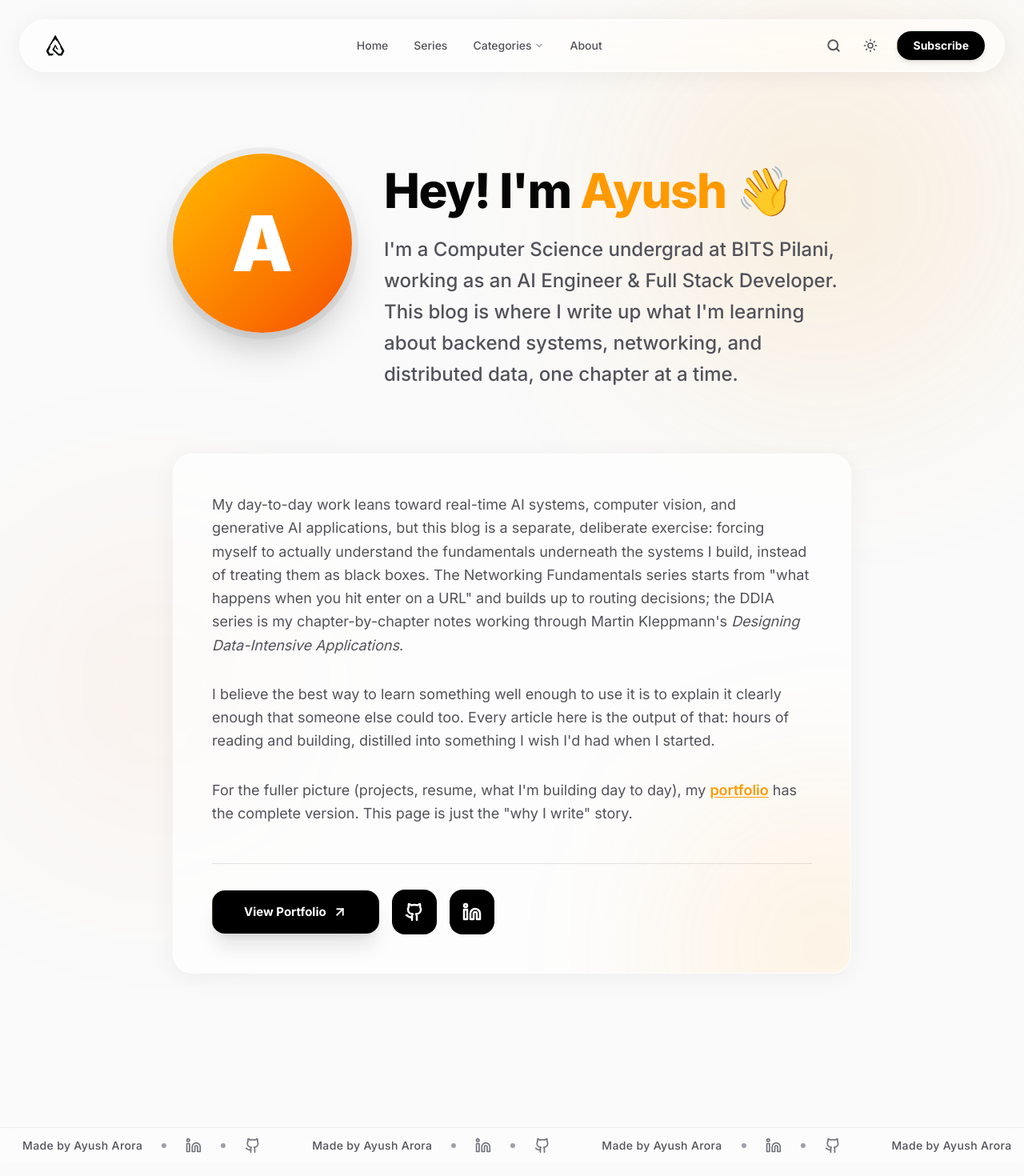
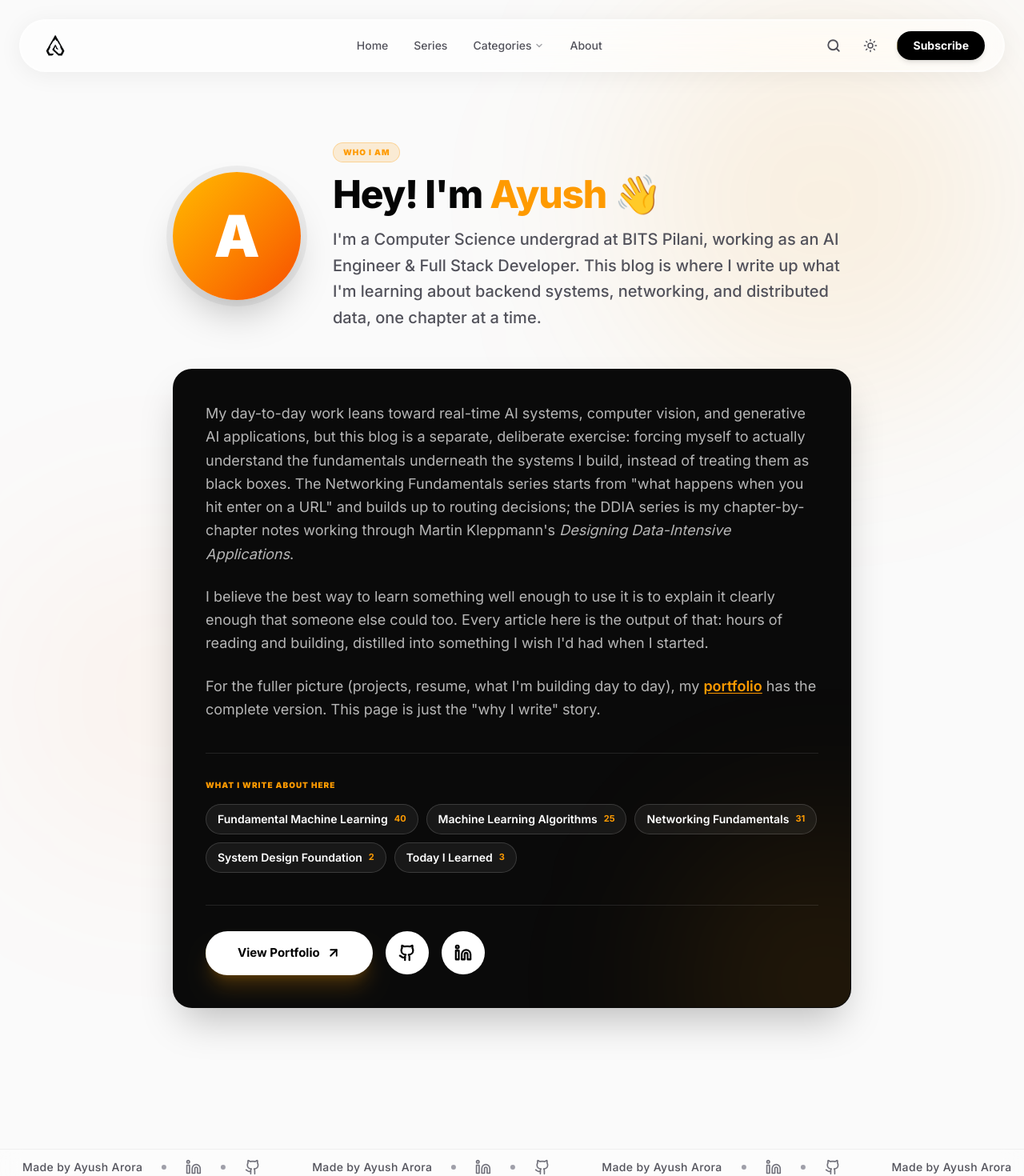
Before and after one commit to ayuslharora/blog-ayuslh, a Next.js app: page /about in a window 1280 px wide. Shown: the top 1470 px of the page at 80% size. Built offline with nearby package versions, Linux system fonts and the light colour scheme.

Commit message:
About page: restyle to match homepage cards, tighten hero spacing, add series chips

```diff
--- a/src/app/about/page.tsx
+++ b/src/app/about/page.tsx
@@ -1,5 +1,8 @@
+import Link from 'next/link';
 import Script from 'next/script';
 import { buildProfilePageJsonLd, serializeJsonLd } from '../../lib/jsonLd';
+import { getAllSeries, getPostsBySeries } from '../../lib/posts';
+import { getSeriesTitle } from '../../lib/covers';
 
 export const metadata = {
   title: 'About',
@@ -9,8 +12,14 @@ export const metadata = {
 };
 
 export default function AboutPage() {
+  const series = getAllSeries().map((s) => ({
+    slug: s,
+    title: getSeriesTitle(s),
+    count: getPostsBySeries(s).length,
+  }));
+
   return (
-    <div className="max-w-4xl mx-auto px-6 pb-24 pt-12 md:pt-20">
+    <div className="max-w-4xl mx-auto px-6 pb-20 pt-10 md:pt-16">
       <Script
         id="jsonld-profile"
         type="application/ld+json"
@@ -21,28 +30,30 @@ export default function AboutPage() {
       <div className="absolute top-1/2 left-0 w-[400px] h-[400px] bg-orange-500/5 rounded-full blur-[120px] -z-10 pointer-events-none" />
 
       {/* Hero Section */}
-      <div className="flex flex-col md:flex-row items-center md:items-start gap-10 mb-20">
-        <div className="relative w-40 h-40 md:w-56 md:h-56 shrink-0 rounded-full bg-gradient-to-br from-amber-400 to-orange-600 flex items-center justify-center font-black text-7xl md:text-8xl text-white shadow-2xl ring-8 ring-black/5 dark:ring-white/10 animate-fade-in-up">
+      <div className="flex flex-col md:flex-row items-center md:items-center gap-8 md:gap-10 mb-12">
+        <div className="relative w-32 h-32 md:w-40 md:h-40 shrink-0 rounded-full bg-gradient-to-br from-amber-400 to-orange-600 flex items-center justify-center font-black text-6xl md:text-7xl text-white shadow-2xl ring-8 ring-black/5 dark:ring-white/10 animate-fade-in-up">
           A
         </div>
 
-        <div className="text-center md:text-left flex flex-col justify-center h-full pt-4 animate-fade-in-up" style={{ animationDelay: '0.1s' }}>
-          <h1 className="text-5xl md:text-6xl font-extrabold mb-6 tracking-tight">
+        <div className="text-center md:text-left animate-fade-in-up" style={{ animationDelay: '0.1s' }}>
+          <span className="inline-flex items-center gap-1.5 px-3 py-1 rounded-full bg-amber-500/15 border border-amber-500/30 text-amber-500 text-[10px] font-black uppercase tracking-widest mb-4">
+            Who I Am
+          </span>
+          <h1 className="text-4xl md:text-5xl font-extrabold mb-4 tracking-tight">
             Hey! I&apos;m <span className="text-amber-500">Ayush 👋</span>
           </h1>
-          <p className="text-xl md:text-2xl text-[var(--text-secondary)] font-medium leading-relaxed max-w-2xl">
+          <p className="text-lg md:text-xl text-[var(--text-secondary)] font-medium leading-relaxed max-w-2xl">
             I&apos;m a Computer Science undergrad at BITS Pilani, working as an AI Engineer &amp; Full Stack Developer. This blog is where I write up what I&apos;m learning about backend systems, networking, and distributed data, one chapter at a time.
           </p>
         </div>
       </div>
 
-      {/* Content Section */}
-      <div className="grid grid-cols-1 md:grid-cols-1 gap-8 animate-fade-in-up" style={{ animationDelay: '0.2s' }}>
-        <div className="rounded-3xl p-8 md:p-12 glass-panel border border-black/10 dark:border-white/10 shadow-xl relative overflow-hidden group">
+      {/* Content Card */}
+      <div className="rounded-3xl p-8 md:p-10 bg-[#0a0a0a] border border-black/10 dark:border-white/10 shadow-2xl relative overflow-hidden group animate-fade-in-up" style={{ animationDelay: '0.2s' }}>
         {/* Subtle Background Glow */}
         <div className="absolute -bottom-40 -right-40 w-96 h-96 bg-amber-500/10 rounded-full blur-[100px] pointer-events-none group-hover:bg-amber-500/20 transition-colors duration-700" />
 
-          <div className="relative z-10 space-y-8 text-lg text-[var(--text-secondary)] leading-relaxed">
+        <div className="relative z-10 space-y-6 text-lg text-white/70 leading-relaxed">
           <p>
             My day-to-day work leans toward real-time AI systems, computer vision, and generative AI applications, but this blog is a separate, deliberate exercise: forcing myself to actually understand the fundamentals underneath the systems I build, instead of treating them as black boxes. The Networking Fundamentals series starts from &quot;what happens when you hit enter on a URL&quot; and builds up to routing decisions; the DDIA series is my chapter-by-chapter notes working through Martin Kleppmann&apos;s <em>Designing Data-Intensive Applications</em>.
           </p>
@@ -53,7 +64,7 @@ export default function AboutPage() {
             For the fuller picture (projects, resume, what I&apos;m building day to day), my{' '}
             <a
               href="https://ayuslh.in"
-                className="font-semibold text-amber-500 hover:text-amber-600 dark:hover:text-amber-400 underline underline-offset-2 transition-colors"
+              className="font-semibold text-amber-500 hover:text-amber-400 underline underline-offset-2 transition-colors"
             >
               portfolio
             </a>{' '}
@@ -61,26 +72,49 @@ export default function AboutPage() {
           </p>
         </div>
 
+        {/* What I write about */}
+        <div className="mt-10 pt-8 border-t border-white/10 relative z-10">
+          <span className="text-[10px] font-black uppercase tracking-widest text-amber-500 mb-4 block">
+            What I write about here
+          </span>
+          <div className="flex flex-wrap gap-2.5">
+            {series.map((s) => (
+              <Link
+                key={s.slug}
+                href={`/${s.slug}`}
+                className="group/chip inline-flex items-center gap-2 px-3.5 py-2 rounded-full bg-white/[0.06] hover:bg-white/[0.12] border border-white/15 text-white text-sm font-semibold transition-colors"
+              >
+                {s.title}
+                <span className="text-[11px] font-bold text-amber-500 group-hover/chip:text-amber-400">
+                  {s.count}
+                </span>
+              </Link>
+            ))}
+          </div>
+        </div>
+
         {/* Action Links */}
-          <div className="mt-12 pt-8 border-t border-black/10 dark:border-white/10 flex flex-col sm:flex-row items-center gap-4 relative z-10">
-            <a href="https://ayuslh.in" className="group/btn relative overflow-hidden w-full sm:w-auto px-10 flex items-center justify-center gap-2 py-4 rounded-2xl text-[15px] font-bold bg-black dark:bg-white text-white dark:text-black hover:scale-[1.02] active:scale-[0.98] transition-transform duration-300 shadow-xl hover:shadow-2xl">
-              <span className="relative z-10 group-hover/btn:text-black dark:group-hover/btn:text-white transition-colors duration-300">View Portfolio</span>
-              <svg className="relative z-10 group-hover/btn:text-black dark:group-hover/btn:text-white transition-colors duration-300" width="18" height="18" viewBox="0 0 24 24" fill="none" stroke="currentColor" strokeWidth="2.5" strokeLinecap="round" strokeLinejoin="round"><line x1="7" y1="17" x2="17" y2="7"></line><polyline points="7 7 17 7 17 17"></polyline></svg>
+        <div className="mt-10 pt-8 border-t border-white/10 flex flex-col sm:flex-row items-center gap-4 relative z-10">
+          <a
+            href="https://ayuslh.in"
+            className="group/btn relative overflow-hidden w-full sm:w-auto px-10 flex items-center justify-center gap-2 py-4 rounded-full text-[15px] font-bold bg-white text-black hover:scale-[1.02] active:scale-[0.98] transition-transform duration-300 shadow-xl shadow-amber-500/20"
+          >
+            <span className="relative z-10 group-hover/btn:text-black transition-colors duration-300">View Portfolio</span>
+            <svg className="relative z-10" width="18" height="18" viewBox="0 0 24 24" fill="none" stroke="currentColor" strokeWidth="2.5" strokeLinecap="round" strokeLinejoin="round"><line x1="7" y1="17" x2="17" y2="7"></line><polyline points="7 7 17 7 17 17"></polyline></svg>
             <div className="absolute inset-0 bg-gradient-to-r from-amber-400 to-amber-200 transform -translate-x-full group-hover/btn:translate-x-0 transition-transform duration-500 ease-in-out z-0" />
           </a>
 
-            <a href="https://github.com/ayuslharora" target="_blank" rel="noopener noreferrer" className="group/github relative overflow-hidden flex-shrink-0 p-4 rounded-2xl bg-black dark:bg-white text-white dark:text-black transition-transform duration-300 hover:scale-110 hover:-translate-y-1 hover:shadow-lg hover:shadow-amber-500/20">
-              <svg className="relative z-10 group-hover/github:text-black dark:group-hover/github:text-white transition-colors duration-300" width="24" height="24" viewBox="0 0 24 24" fill="none" stroke="currentColor" strokeWidth="2.5" strokeLinecap="round" strokeLinejoin="round"><path d="M15 22v-4a4.8 4.8 0 0 0-1-3.5c3 0 6-2 6-5.5.08-1.25-.27-2.48-1-3.5.28-1.15.28-2.35 0-3.5 0 0-1 0-3 1.5-2.64-.5-5.36-.5-8 0C6 2 5 2 5 2c-.3 1.15-.3 2.35 0 3.5A5.403 5.403 0 0 0 4 9c0 3.5 3 5.5 6 5.5-.39.49-.68 1.05-.85 1.65-.17.6-.22 1.23-.15 1.85v4"></path><path d="M9 18c-4.51 2-5-2-7-2"></path></svg>
+          <a href="https://github.com/ayuslharora" target="_blank" rel="noopener noreferrer" aria-label="GitHub" className="group/github relative overflow-hidden shrink-0 p-4 rounded-full bg-white text-black transition-transform duration-300 hover:scale-110 hover:-translate-y-1 hover:shadow-lg hover:shadow-amber-500/20">
+            <svg className="relative z-10" width="22" height="22" viewBox="0 0 24 24" fill="none" stroke="currentColor" strokeWidth="2.5" strokeLinecap="round" strokeLinejoin="round"><path d="M15 22v-4a4.8 4.8 0 0 0-1-3.5c3 0 6-2 6-5.5.08-1.25-.27-2.48-1-3.5.28-1.15.28-2.35 0-3.5 0 0-1 0-3 1.5-2.64-.5-5.36-.5-8 0C6 2 5 2 5 2c-.3 1.15-.3 2.35 0 3.5A5.403 5.403 0 0 0 4 9c0 3.5 3 5.5 6 5.5-.39.49-.68 1.05-.85 1.65-.17.6-.22 1.23-.15 1.85v4"></path><path d="M9 18c-4.51 2-5-2-7-2"></path></svg>
             <div className="absolute inset-0 bg-gradient-to-r from-amber-400 to-amber-200 transform -translate-y-full group-hover/github:translate-y-0 transition-transform duration-500 ease-in-out z-0" />
           </a>
 
-            <a href="https://linkedin.com/in/ayuslharora" target="_blank" rel="noopener noreferrer" className="group/linkedin relative overflow-hidden flex-shrink-0 p-4 rounded-2xl bg-black dark:bg-white text-white dark:text-black transition-transform duration-300 hover:scale-110 hover:-translate-y-1 hover:shadow-lg hover:shadow-amber-500/20">
-              <svg className="relative z-10 group-hover/linkedin:text-black dark:group-hover/linkedin:text-white transition-colors duration-300" width="24" height="24" viewBox="0 0 24 24" fill="none" stroke="currentColor" strokeWidth="2.5" strokeLinecap="round" strokeLinejoin="round"><path d="M16 8a6 6 0 0 1 6 6v7h-4v-7a2 2 0 0 0-2-2 2 2 0 0 0-2 2v7h-4v-7a6 6 0 0 1 6-6z"></path><rect width="4" height="12" x="2" y="9"></rect><circle cx="4" cy="4" r="2"></circle></svg>
+          <a href="https://linkedin.com/in/ayuslharora" target="_blank" rel="noopener noreferrer" aria-label="LinkedIn" className="group/linkedin relative overflow-hidden shrink-0 p-4 rounded-full bg-white text-black transition-transform duration-300 hover:scale-110 hover:-translate-y-1 hover:shadow-lg hover:shadow-amber-500/20">
+            <svg className="relative z-10" width="22" height="22" viewBox="0 0 24 24" fill="none" stroke="currentColor" strokeWidth="2.5" strokeLinecap="round" strokeLinejoin="round"><path d="M16 8a6 6 0 0 1 6 6v7h-4v-7a2 2 0 0 0-2-2 2 2 0 0 0-2 2v7h-4v-7a6 6 0 0 1 6-6z"></path><rect width="4" height="12" x="2" y="9"></rect><circle cx="4" cy="4" r="2"></circle></svg>
             <div className="absolute inset-0 bg-gradient-to-r from-amber-400 to-amber-200 transform -translate-y-full group-hover/linkedin:translate-y-0 transition-transform duration-500 ease-in-out z-0" />
           </a>
         </div>
       </div>
     </div>
-    </div>
   );
 }
```
Lines whose indentation alone changed are shown as unchanged.
